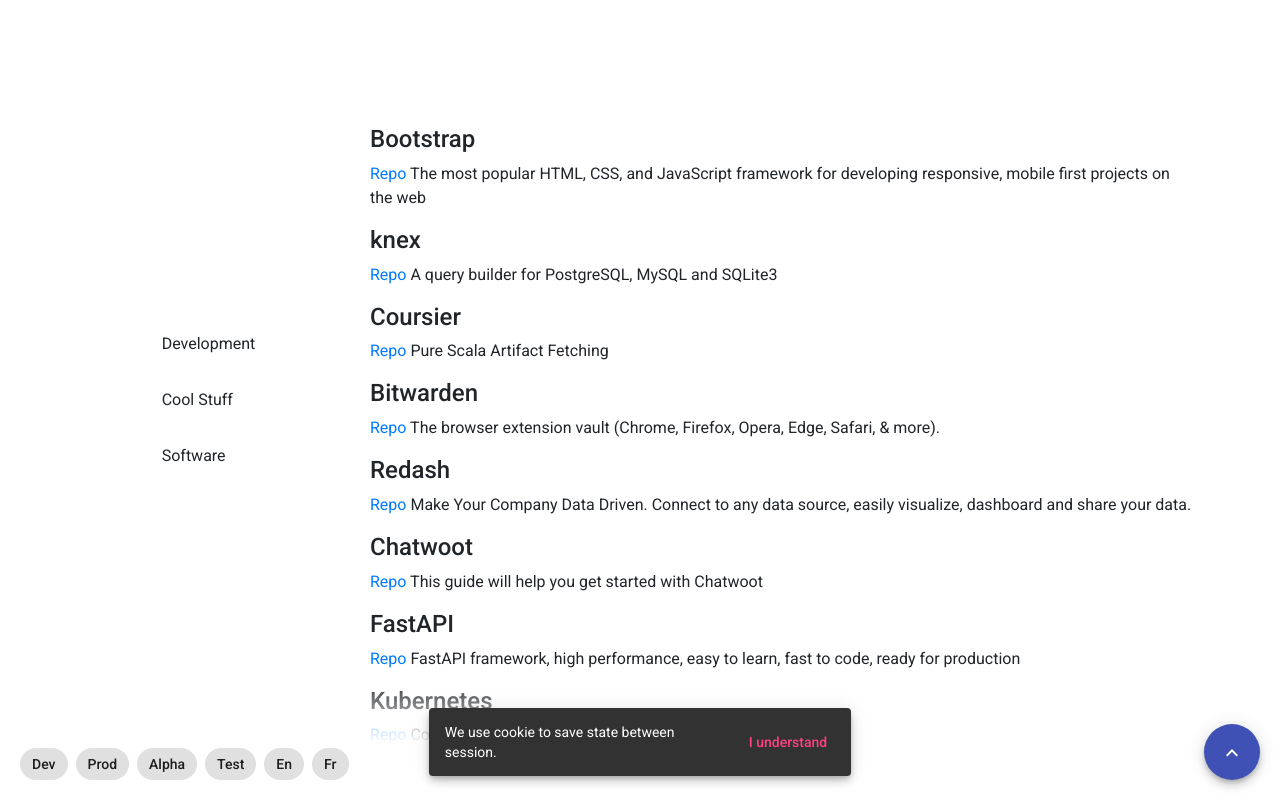
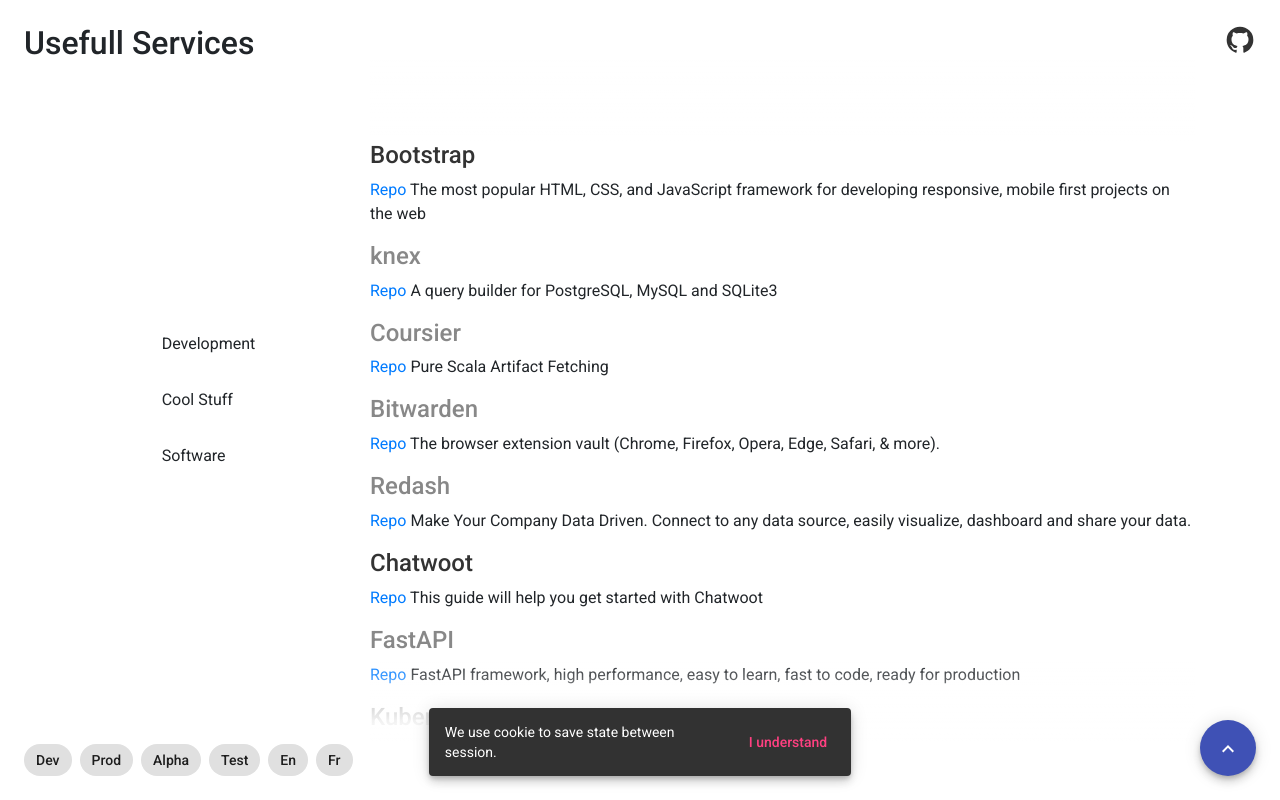
Before and after one commit to The224/Services-Explorer, an Angular app: page / in a window 1280 px wide. Built offline with nearby package versions, Linux system fonts and the light colour scheme.

Commit message:
[Add] URL to app view

```diff
--- a/src/app/app.component.ts
+++ b/src/app/app.component.ts
@@ -1,14 +1,26 @@
 import { Component } from '@angular/core';
+import { ConfigService } from './services/config.service';
+import { CookieService } from './services/cookie.service';
 
 @Component({
   selector: 'app-root',
   template: `
+  <h1 class="title">{{title}}</h1>
+  <a class="github" href="https://github.com/The224/Services-Explorer" rel="noopener" target="_blank">
+    <svg viewBox="0 0 24 24"><path d="M12,2A10,10 0 0,0 2,12C2,16.42 4.87,20.17 8.84,21.5C9.34,21.58 9.5,21.27 9.5,21C9.5,20.77 9.5,20.14 9.5,19.31C6.73,19.91 6.14,17.97 6.14,17.97C5.68,16.81 5.03,16.5 5.03,16.5C4.12,15.88 5.1,15.9 5.1,15.9C6.1,15.97 6.63,16.93 6.63,16.93C7.5,18.45 8.97,18 9.54,17.76C9.63,17.11 9.89,16.67 10.17,16.42C7.95,16.17 5.62,15.31 5.62,11.5C5.62,10.39 6,9.5 6.65,8.79C6.55,8.54 6.2,7.5 6.75,6.15C6.75,6.15 7.59,5.88 9.5,7.17C10.29,6.95 11.15,6.84 12,6.84C12.85,6.84 13.71,6.95 14.5,7.17C16.41,5.88 17.25,6.15 17.25,6.15C17.8,7.5 17.45,8.54 17.35,8.79C18,9.5 18.38,10.39 18.38,11.5C18.38,15.32 16.04,16.16 13.81,16.41C14.17,16.72 14.5,17.33 14.5,18.26C14.5,19.6 14.5,20.68 14.5,21C14.5,21.27 14.66,21.59 15.17,21.5C19.14,20.16 22,16.42 22,12A10,10 0 0,0 12,2Z" /></svg>
+  </a>
   <app-explorer></app-explorer>
   <app-crud-app></app-crud-app>
   <app-env-selector></app-env-selector>
-  `,
-  styles: []
+  `
 })
 export class AppComponent {
 
+  public title: string = '';
+
+  constructor(private configService: ConfigService, private cookieService: CookieService) {
+    this.cookieService.init();
+    this.configService.config.subscribe(config => this.title = config.title);
+  }
+
 }
--- a/src/app/app.module.ts
+++ b/src/app/app.module.ts
@@ -39,8 +39,4 @@
   providers: [],
   bootstrap: [AppComponent]
 })
-export class AppModule {
-  constructor(private configService: ConfigService, private cookieService: CookieService) {
-    this.cookieService.init();
-  }
-}
+export class AppModule { }
--- a/src/app/component/crud-app/crud-app.component.scss
+++ b/src/app/component/crud-app/crud-app.component.scss
@@ -1,7 +1,7 @@
 .expendable-fab {
     position: absolute;
-    bottom: 20px;
-    right: 20px;
+    bottom: 24px;
+    right: 24px;
 
     .fabers-wrapper {
         position: absolute;
@@ -14,7 +14,7 @@
         .fabers {
             position: absolute;
             padding: 0 8px;
-            transition: all 0.7s ease-in-out;
+            transition: all 0.4s ease-in-out;
             bottom: 34px;
 
             button {
--- a/src/app/component/env-selector/env-selector.component.scss
+++ b/src/app/component/env-selector/env-selector.component.scss
@@ -1,7 +1,7 @@
 .envSelector {
     position: absolute;
-    bottom: 20px;
-    left: 20px;
+    bottom: 24px;
+    left: 24px;
 
     mat-chip {
         cursor: pointer;
--- a/src/app/component/explorer/list-app/list-app.component.scss
+++ b/src/app/component/explorer/list-app/list-app.component.scss
@@ -1,6 +1,6 @@
 .apps {
     position: relative;
-    max-height: 90vh;
+    max-height: 86vh;
     overflow-x: auto;
 
     .app-list {
--- a/src/app/component/explorer/list-app/one-app/one-app.component.html
+++ b/src/app/component/explorer/list-app/one-app/one-app.component.html
@@ -1,4 +1,8 @@
 <div class="service">
-  <h4 (click)="openLink()">{{app.name}}</h4>
+  <h4 class="name">
+    <a *ngIf="link" [href]="link" class="hoverline" rel="noopener" target="_blank"><span>{{app.name}}</span></a>
+    <a *ngIf="!link" class="noLink" matTooltip="Not defined for this environment"
+      matTooltipPosition="right"><span>{{app.name}}</span></a>
+  </h4>
   <p><a [href]="app.repo_link">Repo</a> {{app.description}} </p>
 </div>
--- a/src/app/component/explorer/list-app/one-app/one-app.component.scss
+++ b/src/app/component/explorer/list-app/one-app/one-app.component.scss
@@ -0,0 +1,15 @@
+.name {
+    a {
+        color: #333;
+        text-decoration: none !important;
+
+        &:hover {
+            text-decoration: none !important;
+        }
+    }
+}
+
+.noLink {
+    cursor: default;
+    color: #888 !important;
+}
--- a/src/app/component/explorer/list-app/one-app/one-app.component.ts
+++ b/src/app/component/explorer/list-app/one-app/one-app.component.ts
@@ -11,33 +11,30 @@
   @Input() public app: Application;
 
   public currentEnv: string = null;
-  public linkEnabled: boolean = false;
+  public link: string = null;
 
   constructor(private appService: ApplicationService) { }
 
   ngOnInit() {
     this.appService.getSelectedEnv().subscribe(env => {
       this.currentEnv = env;
-      // TODO Check if there is urls
-      if (this.app.urls /*in this.currentEnv*/) {
-        this.linkEnabled = true;
+      if (this.app.urls) {
+        let changed = false;
+        for (const key in this.app.urls) {
+          if (key === this.currentEnv) {
+            this.link = `${this.app.urls[key]}`;
+            changed = true;
+          }
+        }
+        if (!changed) {
+          this.link = null;
+        }
       } else if (this.app.no_env_url) {
-        this.linkEnabled = true;
+        this.link = `${this.app.no_env_url}`;
       } else {
-        this.linkEnabled = false;
+        this.link = null;
       }
     });
   }
 
-  public openLink() {
-    const test = [];
-    // TODO Check if there is urls
-    if (this.app.urls) {
-
-    } else if (this.app.no_env_url) {
-
-    }
-
-  }
-
 }
--- a/src/styles.scss
+++ b/src/styles.scss
@@ -21,6 +21,28 @@
     font-family: Roboto, "Helvetica Neue", sans-serif;
 }
 
+.title {
+    position: absolute;
+    top: 24px;
+    left: 24px;
+    z-index: 100;
+    font-size: 2rem;
+}
+
+.github {
+    cursor: pointer;
+
+    svg {
+        position: absolute;
+        top: 24px;
+        right: 24px;
+        z-index: 100;
+        font-size: 2rem;
+        width: 32px;
+        height: 32px;
+        fill: #333;
+    }
+}
 
 .hoverline {
     cursor: pointer;
@@ -58,7 +80,6 @@
     }
 }
 
-
 .rotating-fab {
     span {
         transition: all 0.7s ease-in-out;
```
